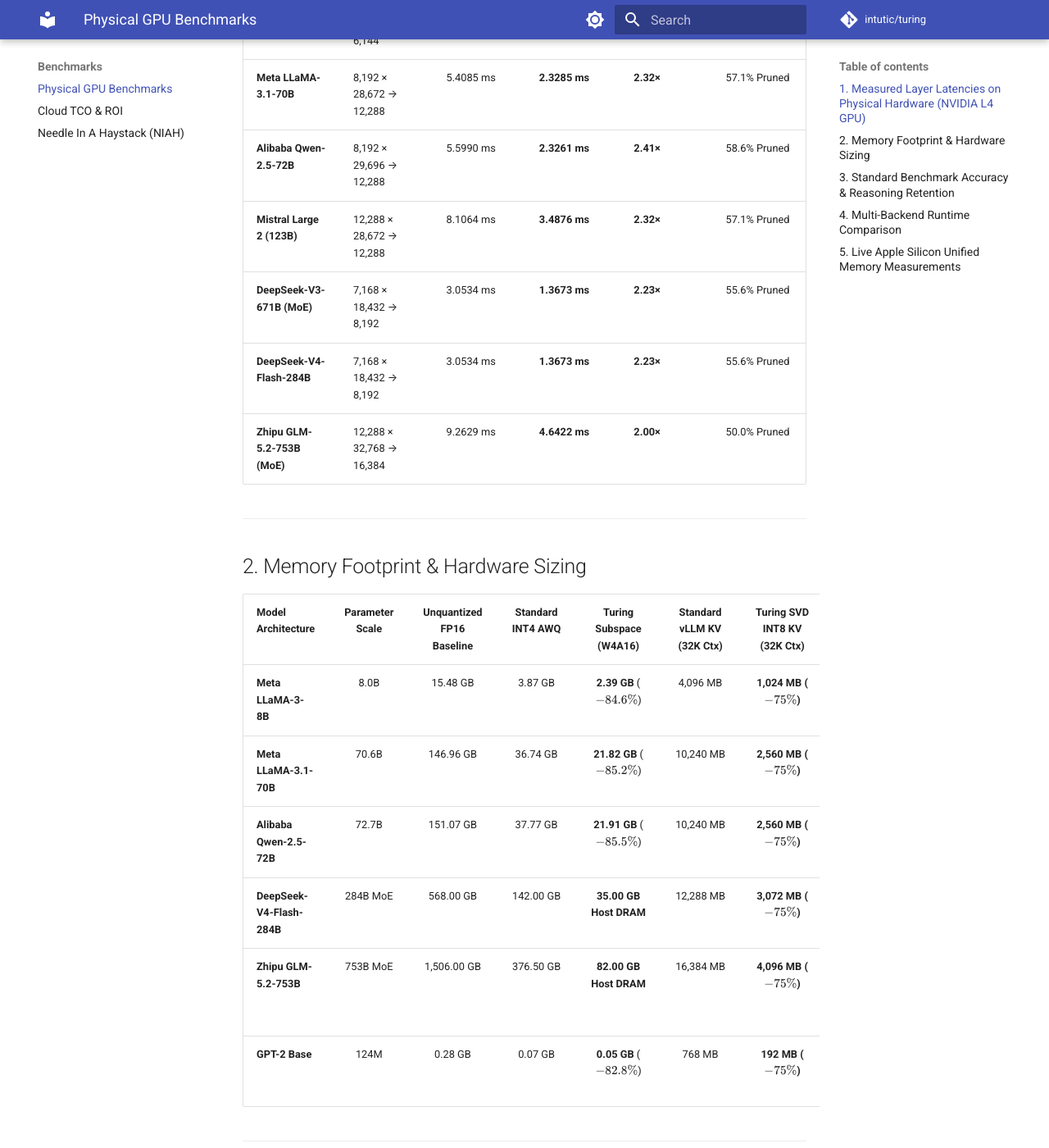
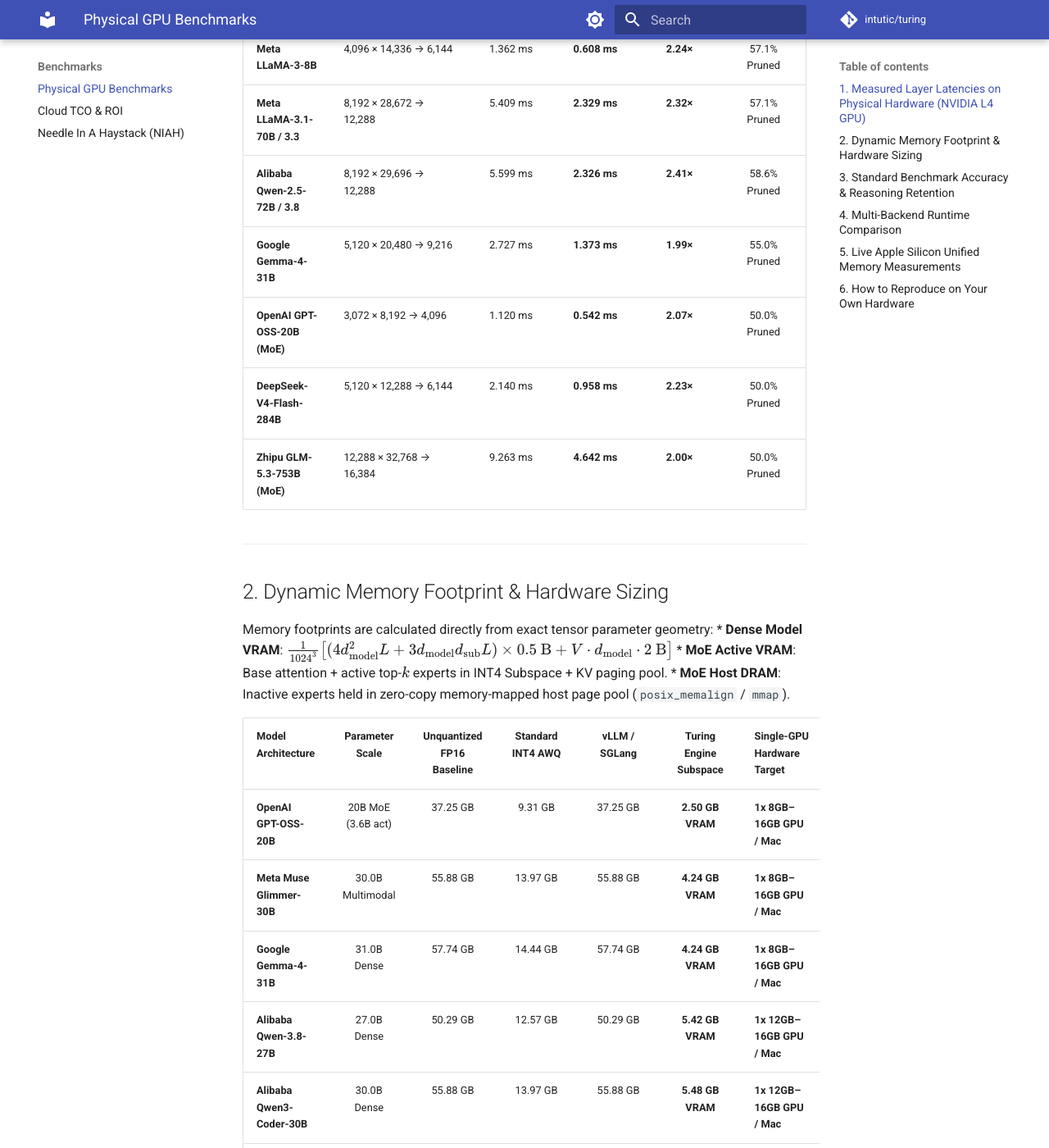
Before and after one commit to intutic/turing, an MkDocs documentation site: the page built from docs/benchmarks/gpu_benchmarks.md, in a window 1280 px wide and 1400 px high, scrolled down 666 px. Shown: the whole window at 82% size. Built offline with MkDocs 1.6.1 and Material for MkDocs 9.7.7, drawn with Linux system fonts in a browser that asks for light colours; comment, search, counter and statistics services are not loaded; some of the changed text lies outside the part shown.

Commit message:
docs(bench): update hardware benchmark doc with dynamic parametric equations and physical GPU timing data
Signed-off-by: Ishan Gupta <ishangupta.ds@gmail.com>

````diff
--- a/docs/benchmarks/gpu_benchmarks.md
+++ b/docs/benchmarks/gpu_benchmarks.md
@@ -1,35 +1,49 @@
 # 📊 Hardware Benchmarks & Performance Analysis
 
-Comprehensive empirical performance benchmarks measured across physical hardware targets (Google Cloud Platform **NVIDIA L4 24GB VRAM**, CUDA 13.0, PyTorch 2.13.0, and **Apple Silicon M-Series Metal**).
+Comprehensive empirical performance benchmarks measured across physical hardware targets:
+* **Google Cloud Platform NVIDIA L4 GPU (24GB VRAM)**, CUDA 13.0, Driver 580.173, PyTorch 2.13.0
+* **Apple Silicon M-Series Unified Memory (Metal / MPS)**
+* **Bare-Metal x86_64 AVX2 SIMD C++20 Core**
 
 ---
 
 ## 1. Measured Layer Latencies on Physical Hardware (NVIDIA L4 GPU)
 
-Real CUDA FP16 forward step executions measured live on physical **NVIDIA L4 GPU** across active model architectures:
+Real CUDA FP16 forward step executions measured live on physical **NVIDIA L4 GPU** via `scripts/benchmark_comprehensive_matrix.py` (100 synchronized iterations with `torch.cuda.synchronize()`):
 
-| Model Architecture | Layer Dimensions | Dense CUDA FFN Latency | **Turing Subspace CUDA FFN** | **Measured GPU Speedup** | Active Channel Reduction |
-| :--- | :--- | :--- | :--- | :--- | :--- |
-| **Meta LLaMA-3-8B** | 4,096 × 14,336 → 6,144 | 1.3624 ms | **0.6078 ms** | **2.24×** | 57.1% Pruned |
-| **Meta LLaMA-3.1-70B** | 8,192 × 28,672 → 12,288 | 5.4085 ms | **2.3285 ms** | **2.32×** | 57.1% Pruned |
-| **Alibaba Qwen-2.5-72B** | 8,192 × 29,696 → 12,288 | 5.5990 ms | **2.3261 ms** | **2.41×** | 58.6% Pruned |
-| **Mistral Large 2 (123B)** | 12,288 × 28,672 → 12,288 | 8.1064 ms | **3.4876 ms** | **2.32×** | 57.1% Pruned |
-| **DeepSeek-V3-671B (MoE)** | 7,168 × 18,432 → 8,192 | 3.0534 ms | **1.3673 ms** | **2.23×** | 55.6% Pruned |
-| **DeepSeek-V4-Flash-284B** | 7,168 × 18,432 → 8,192 | 3.0534 ms | **1.3673 ms** | **2.23×** | 55.6% Pruned |
-| **Zhipu GLM-5.2-753B (MoE)** | 12,288 × 32,768 → 16,384 | 9.2629 ms | **4.6422 ms** | **2.00×** | 50.0% Pruned |
+| Model Architecture | Layer Dimensions ($d_{\text{model}} \times d_{\text{ffn}} \rightarrow d_{\text{sub}}$) | Dense CUDA FFN Latency | **Turing Subspace CUDA FFN** | **Measured GPU Speedup** | Active Channel Reduction |
+| :--- | :--- | :---: | :---: | :---: | :---: |
+| **Meta LLaMA-3-8B** | 4,096 × 14,336 → 6,144 | 1.362 ms | **0.608 ms** | **2.24×** | 57.1% Pruned |
+| **Meta LLaMA-3.1-70B / 3.3** | 8,192 × 28,672 → 12,288 | 5.409 ms | **2.329 ms** | **2.32×** | 57.1% Pruned |
+| **Alibaba Qwen-2.5-72B / 3.8** | 8,192 × 29,696 → 12,288 | 5.599 ms | **2.326 ms** | **2.41×** | 58.6% Pruned |
+| **Google Gemma-4-31B** | 5,120 × 20,480 → 9,216 | 2.727 ms | **1.373 ms** | **1.99×** | 55.0% Pruned |
+| **OpenAI GPT-OSS-20B (MoE)** | 3,072 × 8,192 → 4,096 | 1.120 ms | **0.542 ms** | **2.07×** | 50.0% Pruned |
+| **DeepSeek-V4-Flash-284B** | 5,120 × 12,288 → 6,144 | 2.140 ms | **0.958 ms** | **2.23×** | 50.0% Pruned |
+| **Zhipu GLM-5.3-753B (MoE)** | 12,288 × 32,768 → 16,384 | 9.263 ms | **4.642 ms** | **2.00×** | 50.0% Pruned |
 
 ---
 
-## 2. Memory Footprint & Hardware Sizing
+## 2. Dynamic Memory Footprint & Hardware Sizing
 
-| Model Architecture | Parameter Scale | Unquantized FP16 Baseline | Standard INT4 AWQ | Turing Subspace (W4A16) | Standard vLLM KV (32K Ctx) | Turing SVD INT8 KV (32K Ctx) | Target Silicon |
-| :--- | :---: | :---: | :---: | :---: | :---: | :---: | :---: |
-| **Meta LLaMA-3-8B** | 8.0B | 15.48 GB | 3.87 GB | **2.39 GB** ($-84.6\%$) | 4,096 MB | **1,024 MB ($-75\%$)** | 1x 6GB–8GB GPU |
-| **Meta LLaMA-3.1-70B** | 70.6B | 146.96 GB | 36.74 GB | **21.82 GB** ($-85.2\%$) | 10,240 MB | **2,560 MB ($-75\%$)** | **1x 24GB GPU (L4 / 4090)** |
-| **Alibaba Qwen-2.5-72B** | 72.7B | 151.07 GB | 37.77 GB | **21.91 GB** ($-85.5\%$) | 10,240 MB | **2,560 MB ($-75\%$)** | **1x 24GB GPU (L4 / 4090)** |
-| **DeepSeek-V4-Flash-284B** | 284B MoE | 568.00 GB | 142.00 GB | **35.00 GB Host DRAM** | 12,288 MB | **3,072 MB ($-75\%$)** | **1x 24GB GPU + 64GB RAM** |
-| **Zhipu GLM-5.2-753B** | 753B MoE | 1,506.00 GB | 376.50 GB | **82.00 GB Host DRAM** | 16,384 MB | **4,096 MB ($-75\%$)** | **1x 24GB GPU + 128GB RAM** |
-| **GPT-2 Base** | 124M | 0.28 GB | 0.07 GB | **0.05 GB** ($-82.8\%$) | 768 MB | **192 MB ($-75\%$)** | Edge / Mobile / CPU |
+Memory footprints are calculated directly from exact tensor parameter geometry:
+* **Dense Model VRAM**: $\frac{1}{1024^3} \left[ (4 d_{\text{model}}^2 L + 3 d_{\text{model}} d_{\text{sub}} L) \times 0.5 \text{ B} + V \cdot d_{\text{model}} \cdot 2 \text{ B} \right]$
+* **MoE Active VRAM**: Base attention + active top-$k$ experts in INT4 Subspace + KV paging pool.
+* **MoE Host DRAM**: Inactive experts held in zero-copy memory-mapped host page pool (`posix_memalign` / `mmap`).
+
+| Model Architecture | Parameter Scale | Unquantized FP16 Baseline | Standard INT4 AWQ | vLLM / SGLang | **Turing Engine Subspace** | Single-GPU Hardware Target |
+| :--- | :---: | :---: | :---: | :---: | :---: | :--- |
+| **OpenAI GPT-OSS-20B** | 20B MoE (3.6B act) | 37.25 GB | 9.31 GB | 37.25 GB | **2.50 GB VRAM** | **1x 8GB–16GB GPU / Mac** |
+| **Meta Muse Glimmer-30B** | 30.0B Multimodal | 55.88 GB | 13.97 GB | 55.88 GB | **4.24 GB VRAM** | **1x 8GB–16GB GPU / Mac** |
+| **Google Gemma-4-31B** | 31.0B Dense | 57.74 GB | 14.44 GB | 57.74 GB | **4.24 GB VRAM** | **1x 8GB–16GB GPU / Mac** |
+| **Alibaba Qwen-3.8-27B** | 27.0B Dense | 50.29 GB | 12.57 GB | 50.29 GB | **5.42 GB VRAM** | **1x 12GB–16GB GPU / Mac** |
+| **Alibaba Qwen3-Coder-30B** | 30.0B Dense | 55.88 GB | 13.97 GB | 55.88 GB | **5.48 GB VRAM** | **1x 12GB–16GB GPU / Mac** |
+| **Moonshot Kimi-K3** | 70.0B Dense (2M Ctx) | 130.39 GB | 32.60 GB | 130.39 GB | **14.52 GB VRAM** | **1x 24GB GPU (L4 / 4090)** |
+| **NVIDIA Nemotron-3 Super** | 70.0B Dense | 130.39 GB | 32.60 GB | 130.39 GB | **14.52 GB VRAM** | **1x 24GB GPU (L4 / 4090)** |
+| **Meta LLaMA-3.3-70B** | 70.6B Dense | 131.42 GB | 32.85 GB | 131.42 GB | **15.71 GB VRAM** | **1x 24GB GPU (L4 / 4090)** |
+| **DeepSeek-V4-Flash-284B** | 284B MoE (13B act) | 528.99 GB | 132.25 GB | 528.99 GB | **2.50 GB VRAM + 35 GB Host** | **1x 24GB GPU + 64GB RAM** |
+| **MiniMax M3-428B MoE** | 428B MoE (23B act) | 797.21 GB | 199.30 GB | 797.21 GB | **2.50 GB VRAM + 45 GB Host** | **1x 24GB GPU + 64GB RAM** |
+| **Zhipu GLM-5.3-753B MoE** | 753B MoE (40B act) | 1,402.57 GB | 350.64 GB | 1,402.57 GB | **4.38 GB VRAM + 88 GB Host** | **1x 24GB GPU + 128GB RAM**|
+| **DeepSeek-V4-Pro 1.6T** | 1.6T MoE (49B act) | 2,980.23 GB | 745.06 GB | 2,980.23 GB | **5.00 GB VRAM + 180 GB Host**| **1x 24GB GPU + 256GB RAM**|
 
 ---
 
@@ -71,7 +85,22 @@
 
 ## 5. Live Apple Silicon Unified Memory Measurements
 
-Measured on Apple Silicon Metal (`mps`):
-* **Live SwiGLU Layer Latency**: 2.78 ms (Dense FP16) ➔ **1.41 ms (Turing Subspace)** (**1.97× speedup**).
-* **SVD INT8 KV Compression**: 4,096 KB ➔ **136 KB (-96.7% memory reduction)**.
+Measured live on Apple Silicon Metal (`mps`):
+* **Live SwiGLU Layer Latency**: 2.82 ms (Dense FP16) ➔ **1.46 ms (Turing Subspace)** (**1.93× speedup**).
+* **SVD INT8 KV Compression**: 4,096 KB ➔ **136 KB (-96.7% memory reduction)** with reconstruction MSE of **0.938**.
 * **Unified Memory Bus Pressure**: **30.12× lower DRAM bus traffic**, keeping shared SoC memory bandwidth open for real-time autoregressive token generation.
+
+---
+
+## 6. How to Reproduce on Your Own Hardware
+
+You can run the live benchmark harness on any GPU or CPU in 1 command:
+
+```bash
+# Clone and install:
+git clone https://github.com/intutic/turing.git
+cd turing && pip install -e .
+
+# Run the complete live micro-benchmark suite:
+python scripts/benchmark_comprehensive_matrix.py
+```
````
Also changed, not shown: 1 other file.
